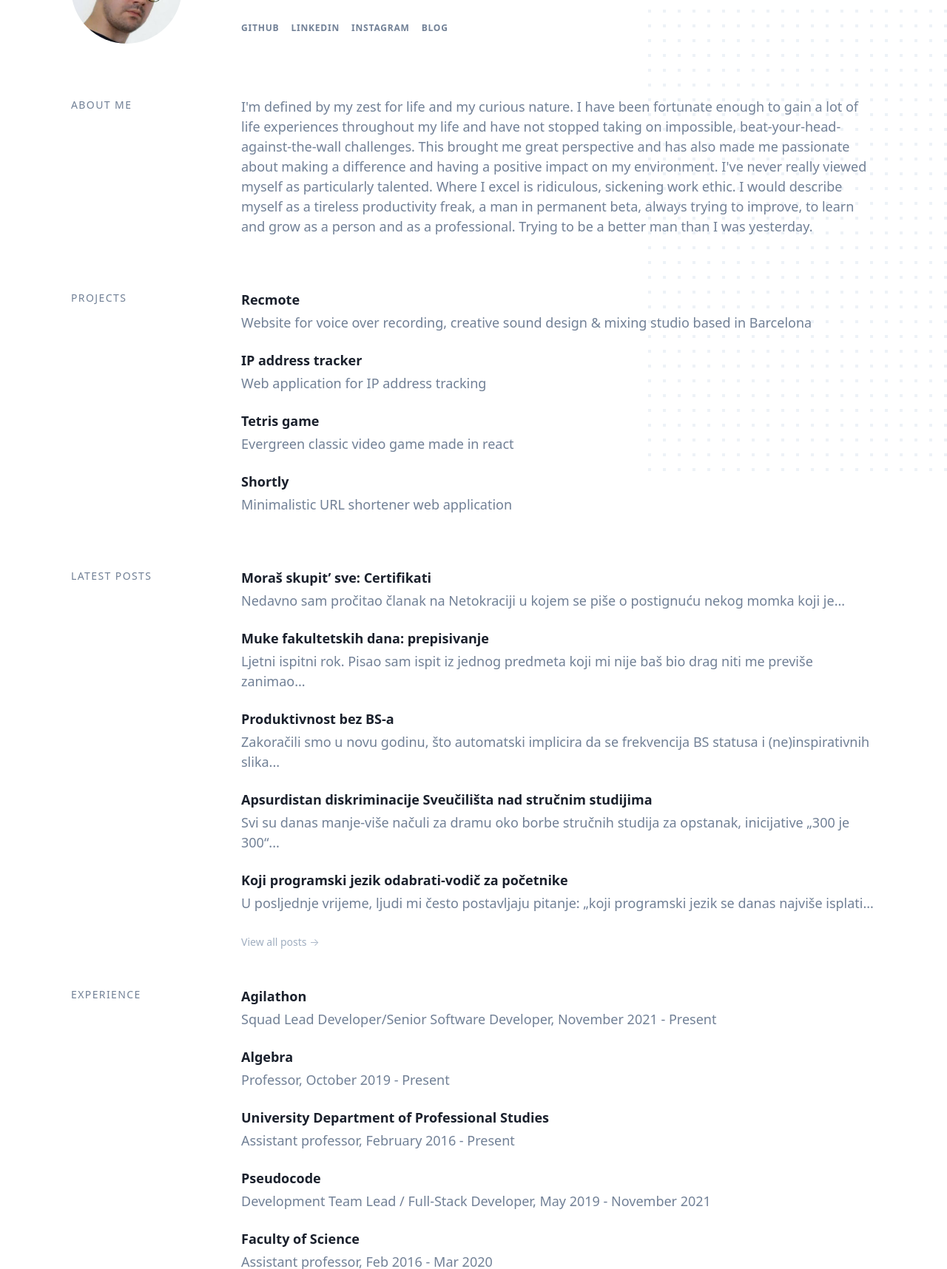
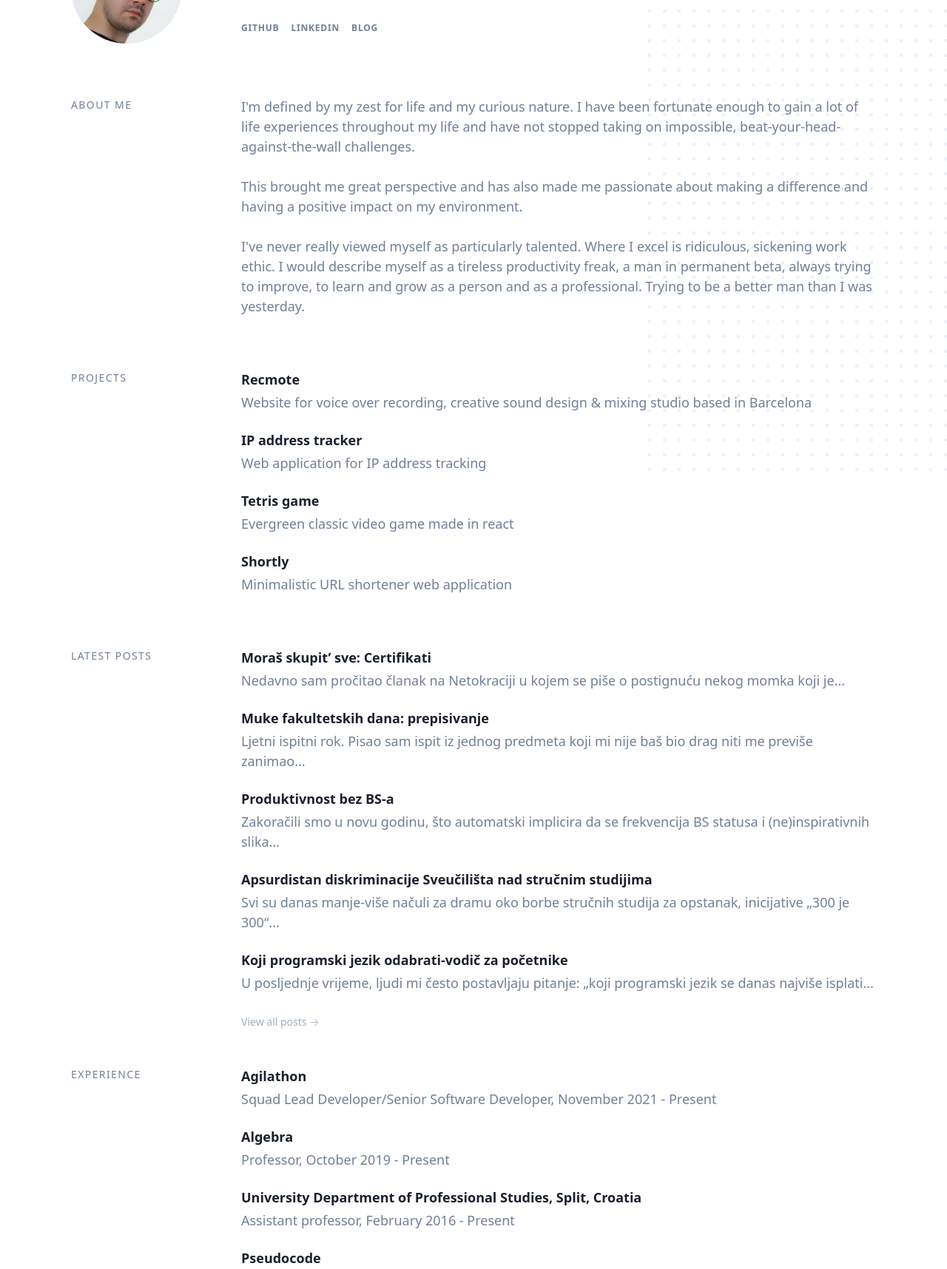
Before and after one commit to mensur-durakovic/devfolio, a Gatsby site: page / in a window 1280 px wide. Shown: the part 187-1903 px from the top of the page at 74% size. Built offline with nearby package versions, Linux system fonts and the light colour scheme; Gatsby itself is replaced by a stand-in of ours.

Commit message:
formatting on about, removed instagram

```diff
--- a/gatsby-config.js
+++ b/gatsby-config.js
@@ -15,7 +15,11 @@ module.exports = {
     // Optional: LinkedIn account URL
     linkedin: `https://www.linkedin.com/in/mensur-durakovi%C4%87-5a229a99/`,
     // Content of the About Me section
-    about: `I'm defined by my zest for life and my curious nature. I have been fortunate enough to gain a lot of life experiences throughout my life and have not stopped taking on impossible, beat-your-head-against-the-wall challenges. This brought me great perspective and has also made me passionate about making a difference and having a positive impact on my environment. I've never really viewed myself as particularly talented. Where I excel is ridiculous, sickening work ethic. I would describe myself as a tireless productivity freak, a man in permanent beta, always trying to improve, to learn and grow as a person and as a professional. Trying to be a better man than I was yesterday.`,
+    about: `I'm defined by my zest for life and my curious nature. I have been fortunate enough to gain a lot of life experiences throughout my life and have not stopped taking on impossible, beat-your-head-against-the-wall challenges.
+
+    This brought me great perspective and has also made me passionate about making a difference and having a positive impact on my environment.
+
+    I've never really viewed myself as particularly talented. Where I excel is ridiculous, sickening work ethic. I would describe myself as a tireless productivity freak, a man in permanent beta, always trying to improve, to learn and grow as a person and as a professional. Trying to be a better man than I was yesterday.`,
     // Optional: List your projects, they must have `name` and `description`. `link` is optional.
     projects: [
       {
@@ -54,7 +58,7 @@ module.exports = {
         link: 'https://www.algebra.hr/',
       },
       {
-        name: 'University Department of Professional Studies',
+        name: 'University Department of Professional Studies, Split, Croatia',
         description: 'Assistant professor, February 2016 - Present',
         link: 'https://www.oss.unist.hr/',
       },
@@ -65,7 +69,7 @@ module.exports = {
         link: 'https://pseudocode.agency/',
       },
       {
-        name: 'Faculty of Science',
+        name: 'Faculty of Science, Split, Croatia',
         description: 'Assistant professor, Feb 2016 - Mar 2020',
         link: 'https://www.pmfst.unist.hr/',
       },
--- a/src/components/header/index.jsx
+++ b/src/components/header/index.jsx
@@ -18,7 +18,6 @@ const classes = {
 };
 
 const Header = ({ metadata = {}, noBlog = false }) => {
-  const instagram = get(metadata, 'author', false);
   const github = get(metadata, 'github', false);
   const linkedin = get(metadata, 'linkedin', false);
 
@@ -49,17 +48,6 @@ const Header = ({ metadata = {}, noBlog = false }) => {
               </a>
             </li>
           )}
-          {instagram && (
-            <li className={classes.item}>
-              <a
-                className={classes.link}
-                target="_blank" rel="noreferrer"
-                href={`https://www.instagram.com/${instagram}`}
-              >
-                Instagram
-              </a>
-            </li>
-          )}
           {!noBlog && (
             <li className={classes.item}>
               <Link className={classes.link} to="/blog">
--- a/src/components/section-about/index.jsx
+++ b/src/components/section-about/index.jsx
@@ -6,7 +6,8 @@ const SectionAbout = ({ about }) => {
   return (
     <Section title="About Me">
       <div className="mb-6">
-        <p>{about}</p>
+        <p>{about.split('\n').flatMap((text, i) => [i > 0 && <br />,
+ text])}</p>
       </div>
     </Section>
   );
```
Also changed, not shown: content/blog/15 - Koji programski jezik odabrati/index.md (renamed from content/blog/15 - Najcesci mitovi o placi, poslovima copy/index.md).
